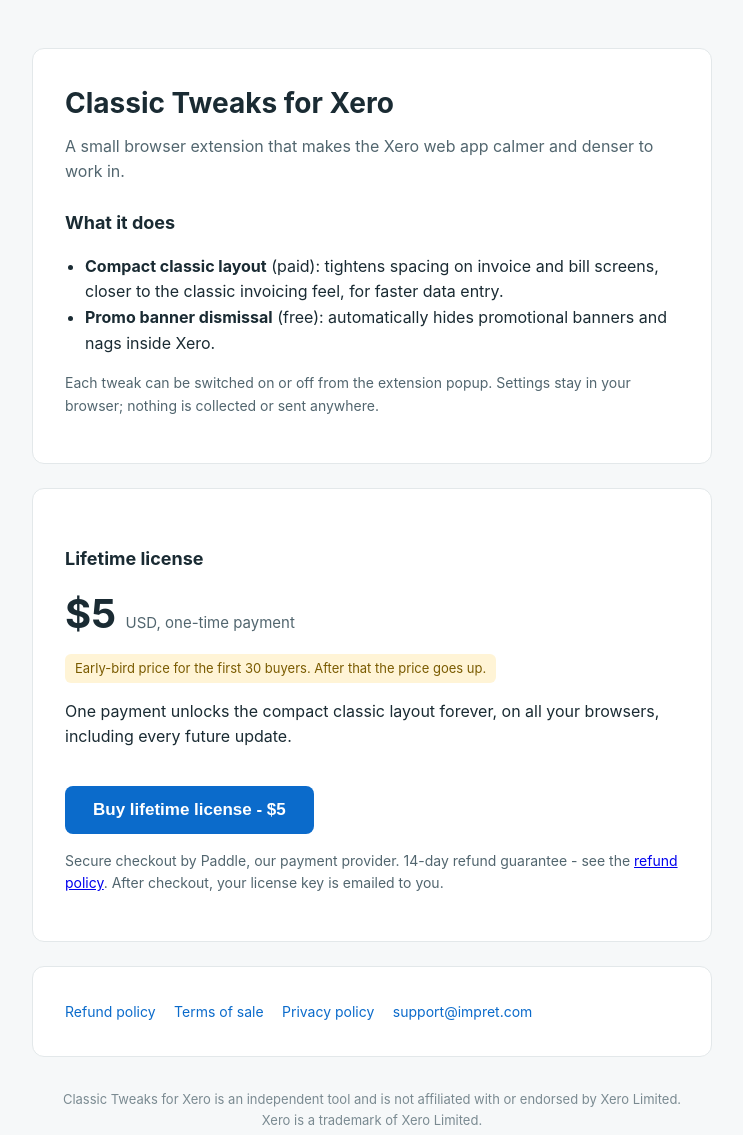
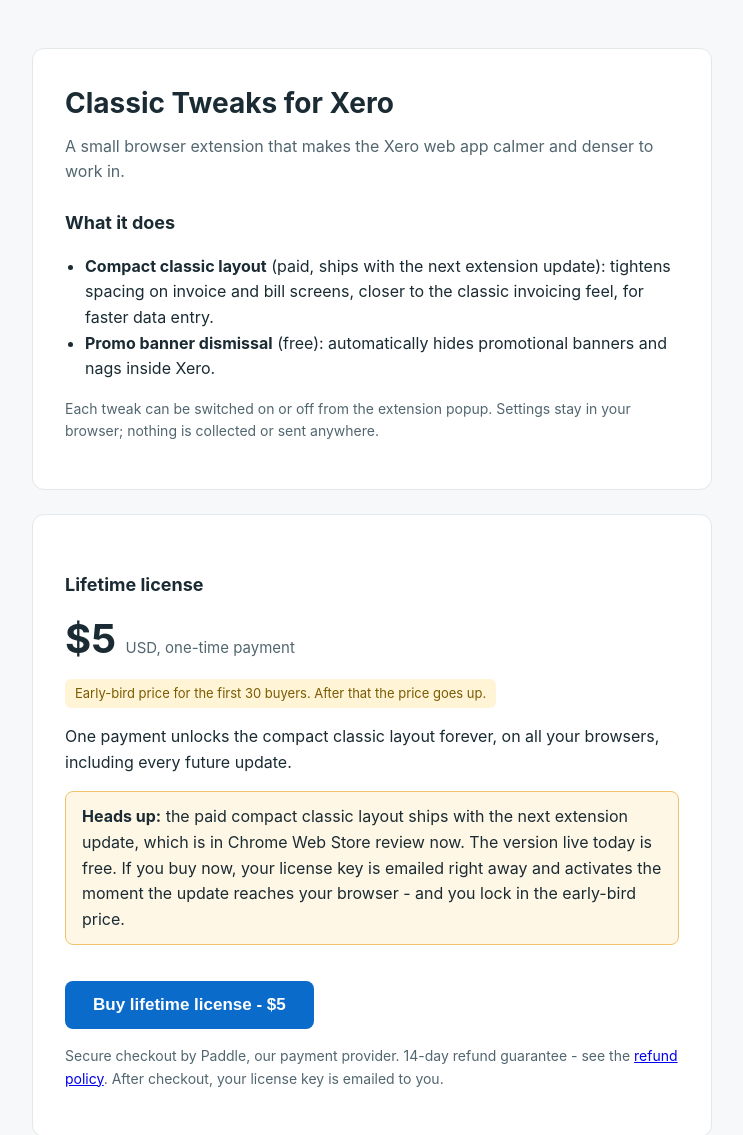
Before and after one commit to admin-impret/xero-classic-tweaks-landing, a plain HTML site: page index.html in a window 1280 px wide. Shown: the top 1135 px of the page, without its empty margins (268-1011 px from the left). Drawn offline with Linux system fonts and the light colour scheme; a script that the page names is missing.

Commit message:
Update index.html

```diff
--- a/index.html
+++ b/index.html
@@ -32,7 +32,7 @@
     <p class="sub">A small browser extension that makes the Xero web app calmer and denser to work in.</p>
     <h2>What it does</h2>
     <ul>
-      <li><strong>Compact classic layout</strong> (paid): tightens spacing on invoice and bill screens, closer to the classic invoicing feel, for faster data entry.</li>
+      <li><strong>Compact classic layout</strong> (paid, ships with the next extension update): tightens spacing on invoice and bill screens, closer to the classic invoicing feel, for faster data entry.</li>
       <li><strong>Promo banner dismissal</strong> (free): automatically hides promotional banners and nags inside Xero.</li>
     </ul>
     <p class="muted">Each tweak can be switched on or off from the extension popup. Settings stay in your browser; nothing is collected or sent anywhere.</p>
@@ -42,6 +42,7 @@
     <p class="price">$5 <small>USD, one-time payment</small></p>
     <span class="early">Early-bird price for the first 30 buyers. After that the price goes up.</span>
     <p>One payment unlocks the compact classic layout forever, on all your browsers, including every future update.</p>
+    <p style="background:#fff7e6;border:1px solid #f0c36d;border-radius:8px;padding:12px 16px"><strong>Heads up:</strong> the paid compact classic layout ships with the next extension update, which is in Chrome Web Store review now. The version live today is free. If you buy now, your license key is emailed right away and activates the moment the update reaches your browser - and you lock in the early-bird price.</p>
     <button class="buy" id="buyButton">Buy lifetime license - $5</button>
     <p class="muted" style="margin-top:16px">Secure checkout by Paddle, our payment provider. 14-day refund guarantee - see the <a href="refund.html">refund policy</a>. After checkout, your license key is emailed to you.</p>
   </div>
```
